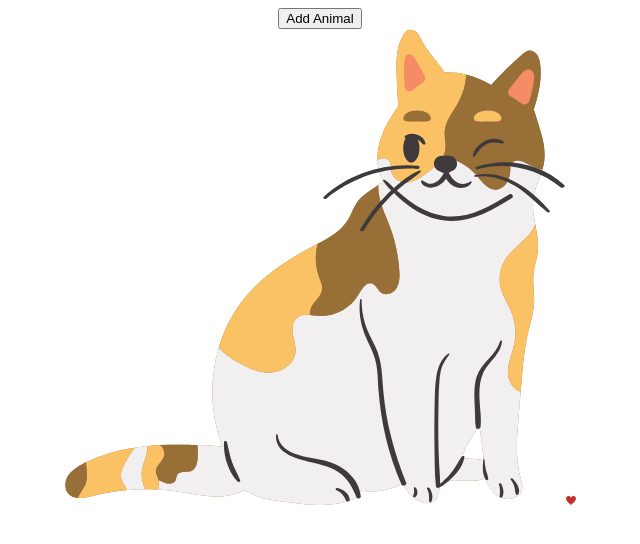
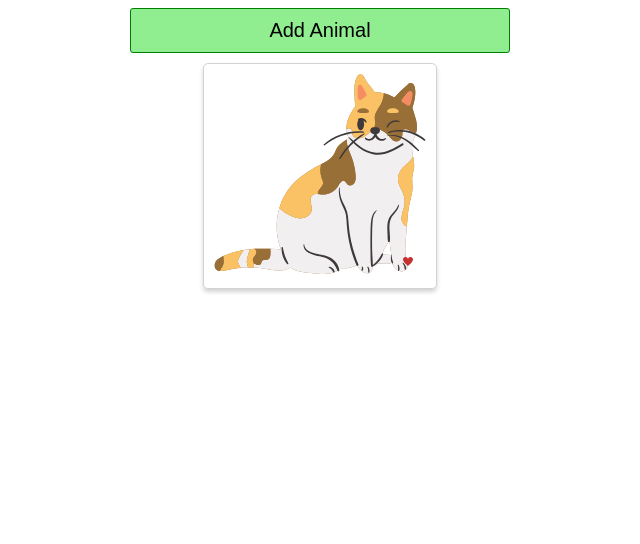
Before and after one commit to asksaurabh/React-Tutorial, a React (Create React App) app in the folder react-state-system/: page / in a window 1280 px wide. Both pictures are taken after a click on the button "Add Animal". Shown: the top 544 px of the page, without its empty margins (320-960 px from the left). Built offline with nearby package versions, Linux system fonts and the light colour scheme.

Commit message:
Add classes and styling to show animals

```diff
--- a/react-state-system/src/AnimalShow.css
+++ b/react-state-system/src/AnimalShow.css
@@ -0,0 +1,18 @@
+.animal-show {
+  position: relative;
+  border: 1px solid lightgray;
+  padding: 10px;
+  border-radius: 5px;
+  margin: 10px;
+  box-shadow: 0px 3px 4px lightgray;
+}
+
+.animal {
+  height: 200px;
+}
+
+.heart {
+  position: absolute;
+  bottom: 10%;
+  right: 10%;
+}
--- a/react-state-system/src/AnimalShow.js
+++ b/react-state-system/src/AnimalShow.js
@@ -26,9 +26,10 @@
   };
 
   return (
-    <div onClick={onAnimalClick}>
-      <img src={svgMap[type]} alt='animal' />
+    <div className='animal-show' onClick={onAnimalClick}>
+      <img className='animal' src={svgMap[type]} alt='animal' />
       <img
+        className='heart'
         src={svgMap['heart']}
         alt='heart'
         style={{ width: 10 + 10 * clicks + 'px' }}
--- a/react-state-system/src/App.css
+++ b/react-state-system/src/App.css
@@ -3,3 +3,19 @@
   flex-direction: column;
   align-items: center;
 }
+
+button {
+  background-color: lightgreen;
+  border: 1px solid green;
+  border-radius: 3px;
+  font-size: 20px;
+  padding: 10px;
+  width: 30%;
+}
+
+.animal-list {
+  display: flex;
+  flex-direction: row;
+  flex-wrap: wrap;
+  justify-content: center;
+}
--- a/react-state-system/src/App.js
+++ b/react-state-system/src/App.js
@@ -23,7 +23,7 @@
   return (
     <div className='app'>
       <button onClick={onButtonClick}>Add Animal</button>
-      <div>{renderedAnimals}</div>
+      <div className='animal-list'>{renderedAnimals}</div>
     </div>
   );
 }
```
